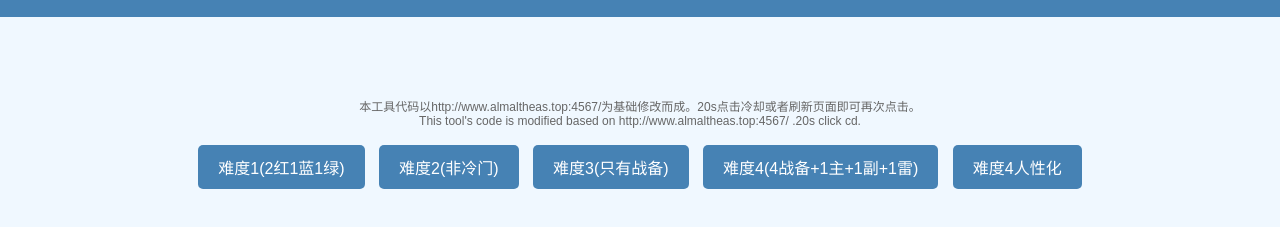
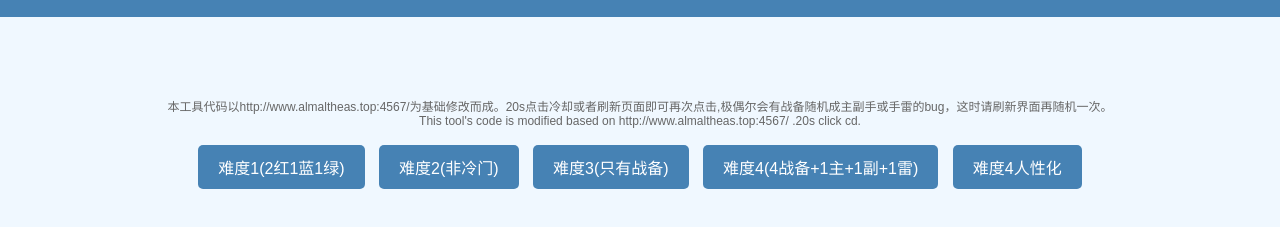
Before and after one commit to preferql/helldrivers2, a plain HTML site: page index.html in a window 1280 px wide. Shown: the part 69-296 px from the top of the page. Drawn offline with Linux system fonts and the light colour scheme.

Commit message:
Update index.html

```diff
--- a/index.html
+++ b/index.html
@@ -82,7 +82,7 @@
     <!-- 在这里添加一个页脚，用于显示来源信息 -->
     <footer>
         <p style="font-size: 12px; color: #666; margin-top: 40px;">
-            本工具代码以http://www.almaltheas.top:4567/为基础修改而成。20s点击冷却或者刷新页面即可再次点击。
+            本工具代码以http://www.almaltheas.top:4567/为基础修改而成。20s点击冷却或者刷新页面即可再次点击,极偶尔会有战备随机成主副手或手雷的bug，这时请刷新界面再随机一次。
             <br>
             This tool's code is modified based on http://www.almaltheas.top:4567/ .20s click cd.
         </p>
```
